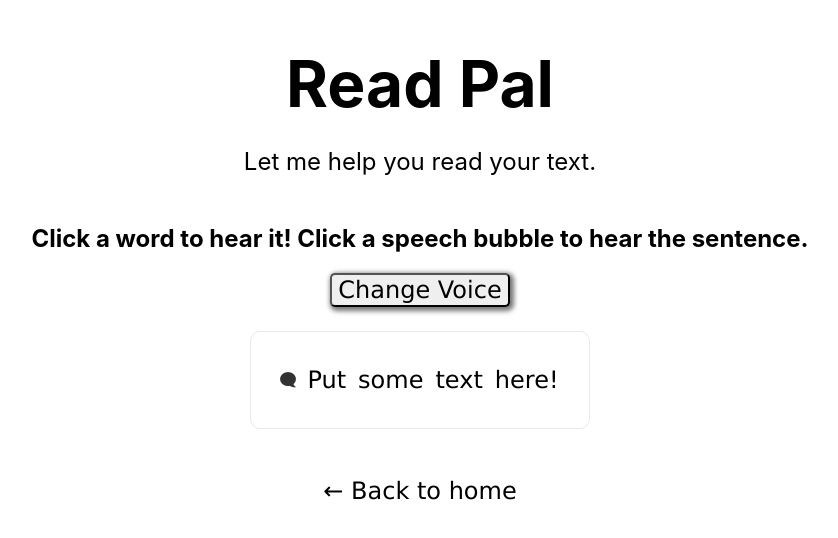
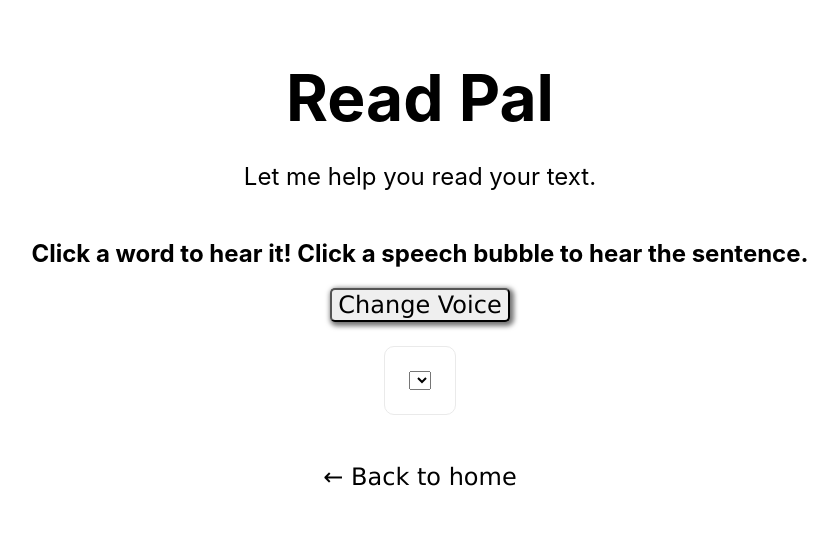
Before and after one commit to ricobadico/read-pal, a Next.js app: page /output in a window 1280 px wide. Shown: the part 124-662 px from the top of the page, without its empty margins (220-1058 px from the left). Built offline with nearby package versions, Linux system fonts and the light colour scheme.

Commit message:
lang test8

```diff
--- a/components/outputSection.js
+++ b/components/outputSection.js
@@ -3,37 +3,63 @@ import ConvertedWord from './convertedWord'
 
 export default function OutputSection( { sentenceArray, getVoice }) {
 
-    const populateVoiceList = () => {
-        var voices = [];
-        if (typeof window !== "undefined") {
-            return voices = window.speechSynthesis.getVoices();
+    // const populateVoiceList = () => {
+    //     var voices = [];
+    //     if (typeof window !== "undefined") {
+    //         return voices = window.speechSynthesis.getVoices();
+    //     }
+    // }
+
+    // const speakSentence = (text) => {
+    //     var voices = [];
+    //     if (typeof window !== "undefined") {
+    //             let msg = new SpeechSynthesisUtterance();
+    //             voices = populateVoiceList();
+    //             if(window.speechSynthesis.onvoiceschanged !== undefined){
+    //                 window.speechSynthesis.onvoiceschanged = populateVoiceList;
+    //             }
+    //             //).filter(voice => voice.lang == "en-US");
+    //             console.log(voices);
+    //             msg.voice = voices[getVoice()];
+    //             msg.volume = 1; // From 0 to 1
+    //             msg.rate = 1; // From 0.1 to 10
+    //             msg.pitch = 2; // From 0 to 2
+    //             msg.text = text;
+    //             msg.lang = 'en-us';
+    //             speechSynthesis.cancel();
+    //             speechSynthesis.speak(msg);
+    //             }
+    // }
+    function populateVoiceList() {
+        if(typeof speechSynthesis === 'undefined') {
+          return;
         }
-    }
 
-    const speakSentence = (text) => {
-        var voices = [];
-        if (typeof window !== "undefined") {
-                let msg = new SpeechSynthesisUtterance();
-                voices = populateVoiceList();
-                if(window.speechSynthesis.onvoiceschanged !== undefined){
-                    window.speechSynthesis.onvoiceschanged = populateVoiceList;
-                }
-                //).filter(voice => voice.lang == "en-US");
-                console.log(voices);
-                msg.voice = voices[getVoice()];
-                msg.volume = 1; // From 0 to 1
-                msg.rate = 1; // From 0.1 to 10
-                msg.pitch = 2; // From 0 to 2
-                msg.text = text;
-                msg.lang = 'en-us';
-                speechSynthesis.cancel();
-                speechSynthesis.speak(msg);
-                }
-    }
+        var voices = speechSynthesis.getVoices();
+
+        for(var i = 0; i < voices.length; i++) {
+          var option = document.createElement('option');
+          option.textContent = voices[i].name + ' (' + voices[i].lang + ')';
+
+          if(voices[i].default) {
+            option.textContent += ' -- DEFAULT';
+          }
+
+          option.setAttribute('data-lang', voices[i].lang);
+          option.setAttribute('data-name', voices[i].name);
+          document.getElementById("voiceSelect").appendChild(option);
+        }
+      }
+
+      populateVoiceList();
+      if (typeof speechSynthesis !== 'undefined' && speechSynthesis.onvoiceschanged !== undefined) {
+        speechSynthesis.onvoiceschanged = populateVoiceList;
+      }
 
     return (
         <div className={styles.grid}>
-            {sentenceArray.map((sentence, index) =>
+        <select id="voiceSelect"></select>
+            {/* {sentenceArray.map((sentence, index) =>
                 (
                     <div className={styles.sentence} key={index}>
                         <img src="/images/speak.png" alt='!' onClick={(e) => speakSentence(sentence, e)} className={styles.sentenceButton} />
@@ -47,7 +73,7 @@ export default function OutputSection( { sentenceArray, getVoice }) {
                         }</div>
                     </div>
                 )
-            )}
+            )}    */}
         </div>
         );
 }
```
